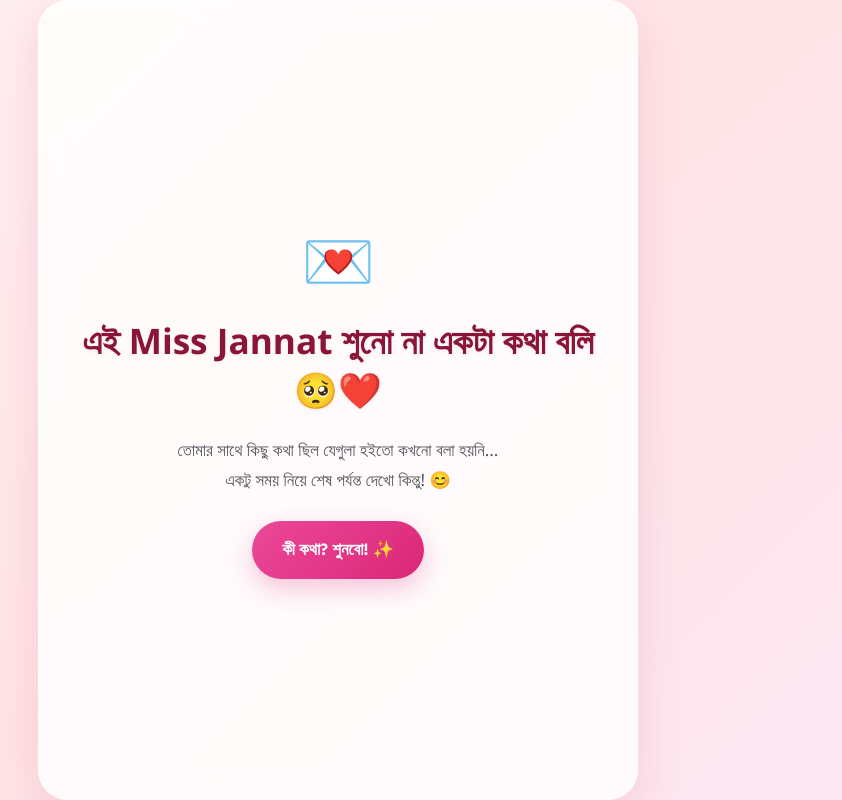
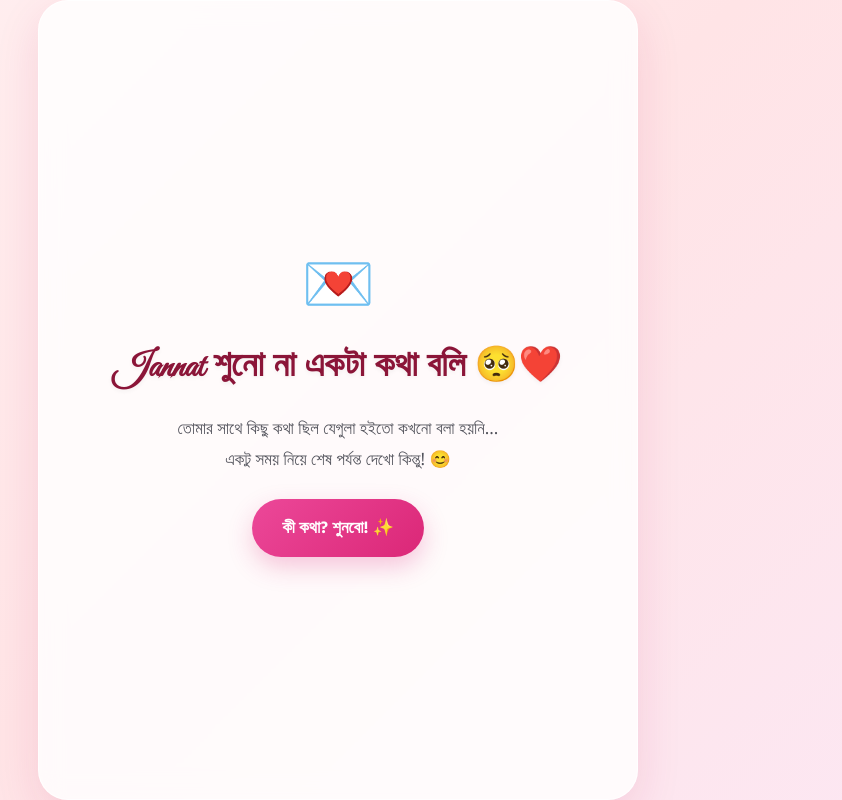
Before and after one commit to code-with-arafat/you-are-my-pichchi, a React (Vite) app: page / in a window 1280 px wide. Shown: the whole page, without its empty margins (302-1144 px from the left). Built offline with nearby package versions, Linux system fonts and the light colour scheme.

Commit message:
changed some text and style

```diff
--- a/src/App.jsx
+++ b/src/App.jsx
@@ -29,7 +29,7 @@ function App() {
         <div className="page entrance-page">
           <div className="top-heart">💌</div>
 
-          <h1>এই Miss Jannat শুনো না একটা কথা বলি 🥺❤️</h1>
+          <h1><span className="special-name-font">Jannat</span> শুনো না একটা কথা বলি 🥺❤️</h1>
 
           <p>
             তোমার সাথে কিছু কথা ছিল যেগুলা হইতো কখনো বলা হয়নি...
@@ -91,7 +91,7 @@ function App() {
           <div className="signature">
             ইতি,
             <br />
-            তোমার বটপার ছেলে
+            তোমার জীবনে দেখা সব থেকে বড় চাপাবাজ ছেলে
             <br />
             <strong>আরাফাত ❤️</strong>
           </div>
--- a/src/index.css
+++ b/src/index.css
@@ -111,6 +111,10 @@ button {
   backdrop-filter: blur(12px);
   margin-bottom: 28px;
   border: 1px solid rgba(255, 255, 255, 0.7);
+}
+
+.special-name-font{
+    font-family: "Great Vibes", cursive;
 }
 
 .first-story h1 {
```
